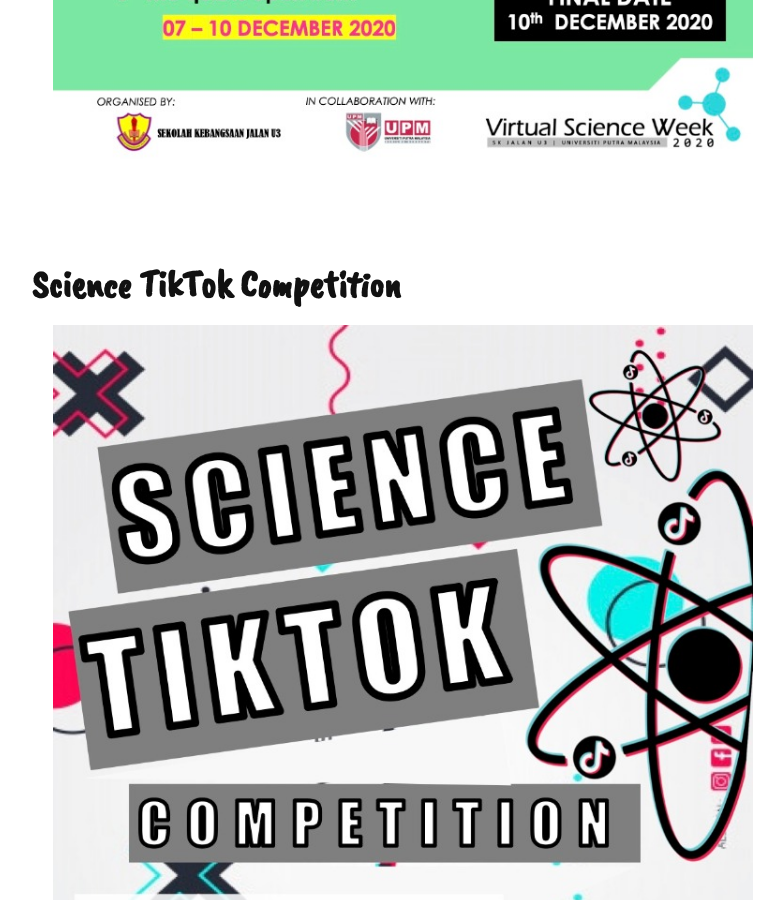
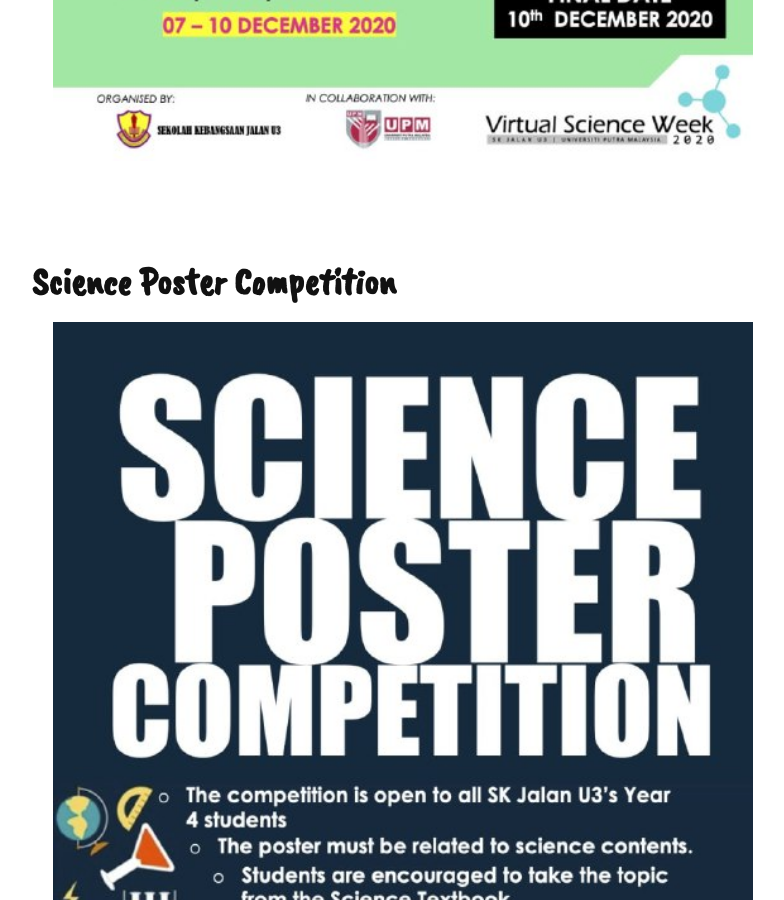
Before and after one commit to evangelistagrace/VSW2020, a Jekyll site: the page built from gallery.md, in a window 1280 px wide and 900 px high, scrolled down 2627 px. Shown: the whole window, without its empty margins (237-1021 px from the left). Built offline with Jekyll 4.4.1, drawn with Linux system fonts in a browser that asks for light colours; nearby versions of some CDN libraries.

Commit message:
Update gallery.md

```diff
--- a/gallery.md
+++ b/gallery.md
@@ -7,32 +7,27 @@
     <h1 class="pageTitle">VSW 2020 Gallery</h1>
     <h3>Main Event Poster</h3>
     <center>
-        <img src="{{ '/assets/img/main poster.jpeg'}}" width="700px" alt="">
+        <img src="{{ '/assets/img/new main poster.jpg'}}" width="700px" alt="">
     </center>
     <br />
      <h3>Online Science Quiz</h3>
     <center>
-        <img src="{{ '/assets/img/Quiz_Poster.jpeg'}}" width="700px" alt="">
+        <img src="{{ '/assets/img/new quiz.jpg'}}" width="700px" alt="">
+    </center>
+     <br />
+     <h3>Science Poster Competition</h3>
+    <center>
+        <img src="{{ '/assets/img/new poster.jpg'}}" width="700px" alt="">
     </center>
      <br />
      <h3>Science TikTok Competition</h3>
     <center>
-        <img src="{{ '/assets/img/TikTok_Poster.jpeg'}}" width="700px" alt="">
-    </center>
-     <br />
-     <h3>Science Poster Competition</h3>
-    <center>
-        <img src="{{ '/assets/img/Poster_Competition.jpeg'}}" width="700px" alt="">
-    </center>
-     <br />
-     <h3>Science TikTok Competition</h3>
-    <center>
-        <img src="{{ '/assets/img/TikTok_Poster.jpeg'}}" width="700px" alt="">
+        <img src="{{ '/assets/img/new tiktok.jpg'}}" width="700px" alt="">
     </center>
      <br />
      <h3>Science Video Competition</h3>
     <center>
-        <img src="{{ '/assets/img/Video_Poster.jpeg'}}" width="700px" alt="">
+        <img src="{{ '/assets/img/new video.jpg'}}" width="700px" alt="">
     </center>
 
 </div>
```
